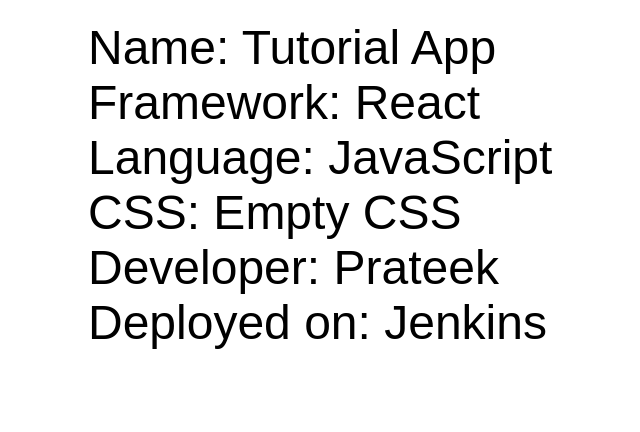
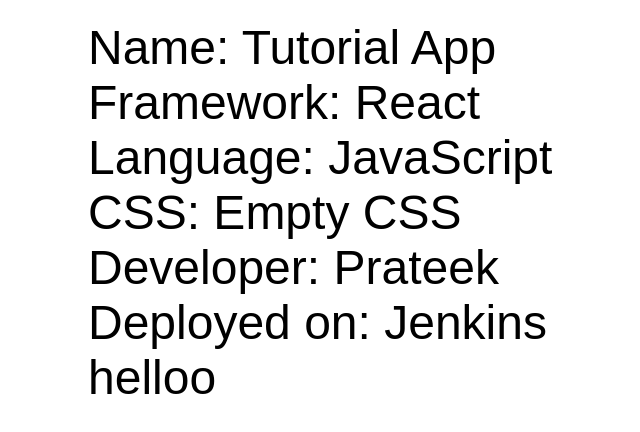
Before and after one commit to Kumar-Prateek/tutorial, a React app: page / in a window 1280 px wide. Shown: the top 432 px of the page, without its empty margins (152-792 px from the left). Built offline with nearby package versions, Linux system fonts and the light colour scheme.

Commit message:
name changed

```diff
--- a/src/App.jsx
+++ b/src/App.jsx
@@ -11,6 +11,7 @@
     <div>CSS: Empty CSS</div>
     <div>Developer: Prateek</div>
     <div>Deployed on: Jenkins</div>
+    <div>helloo</div>
   </div>
 );
 ReactDOM.render(<App />, document.getElementById("app"));
```
